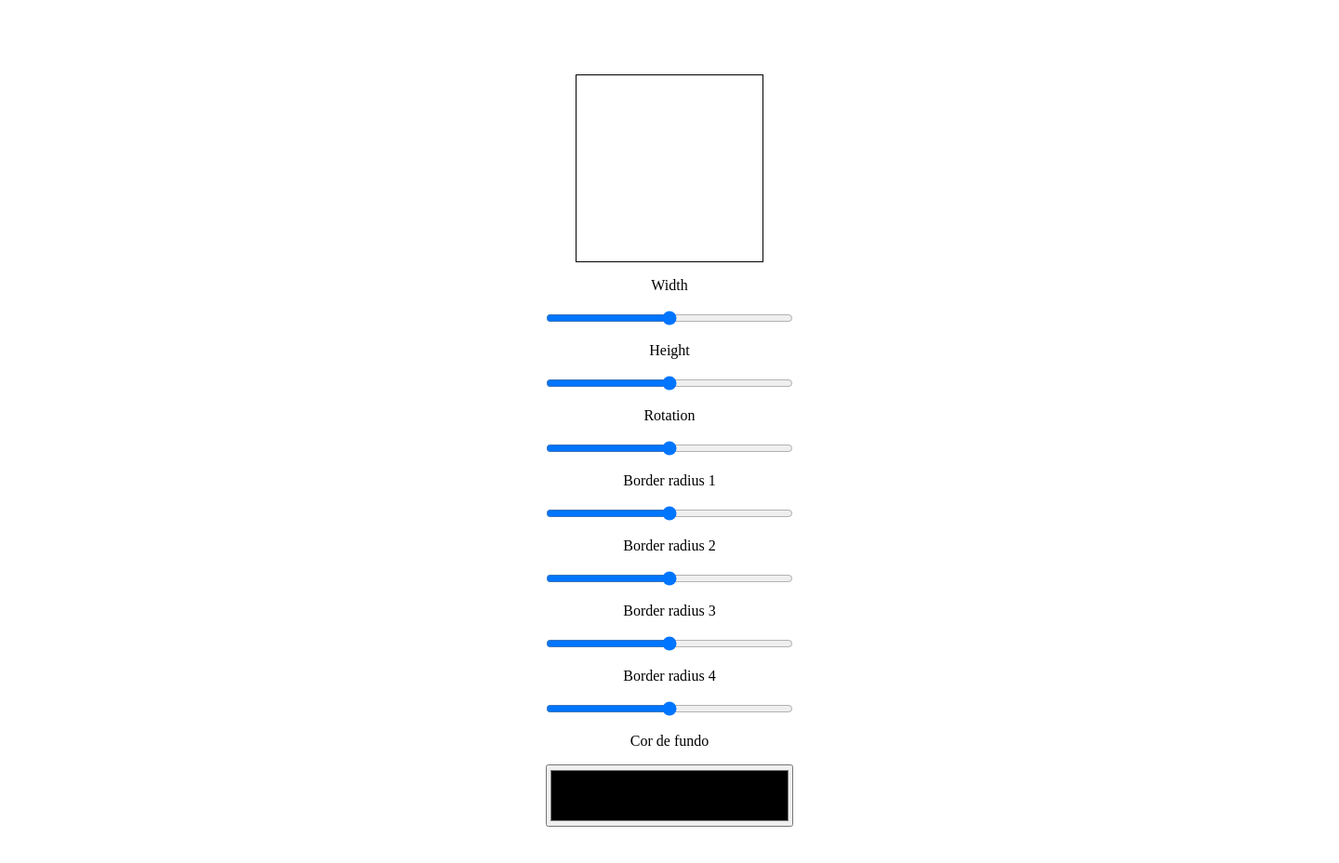
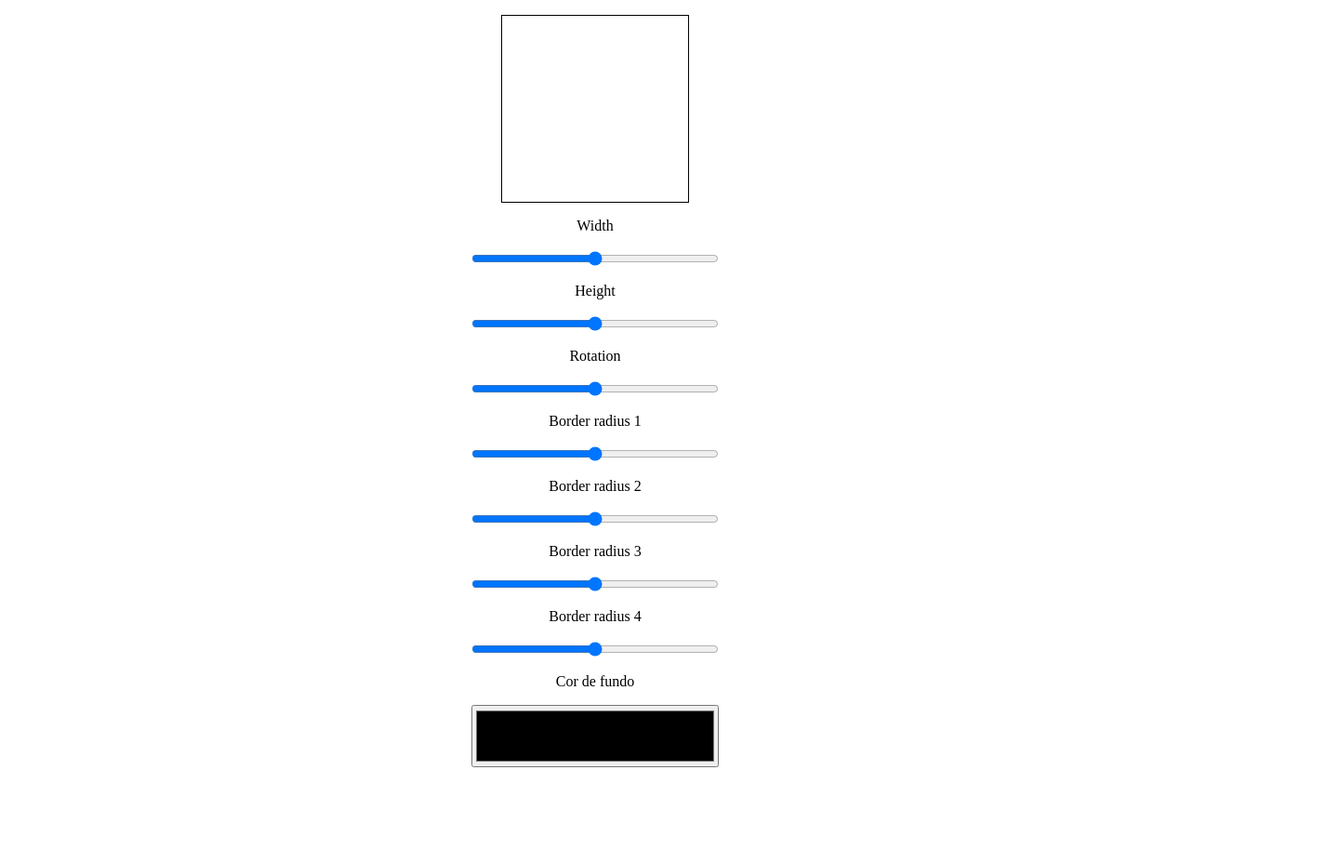
Before and after one commit to eliel358/Div-properties-playground, a plain HTML site: page index.html in a window 1280 px wide. Shown: the whole page at 93% size, 1440 px wide, since content can reach past the window. After the commit the page ends 832 px from the top, so only its background shows below. Drawn offline with Linux system fonts and the light colour scheme.

Commit message:
ajustando paddingdo body

```diff
--- a/css/style.css
+++ b/css/style.css
@@ -1,10 +1,8 @@
 html{
     height: 100%;
-    width: 100%;
 }
 body{
-    width: 100%;
-    padding: 5em;
+    padding: 1em 0 ;
     height: 100%;
     display: flex;
     align-items: center;
@@ -20,6 +18,9 @@ body{
    min-height: 5em;
 
 }
+.conteiner{
+
+}
 .square{
     width: 10em;
     height: 10em;
```
